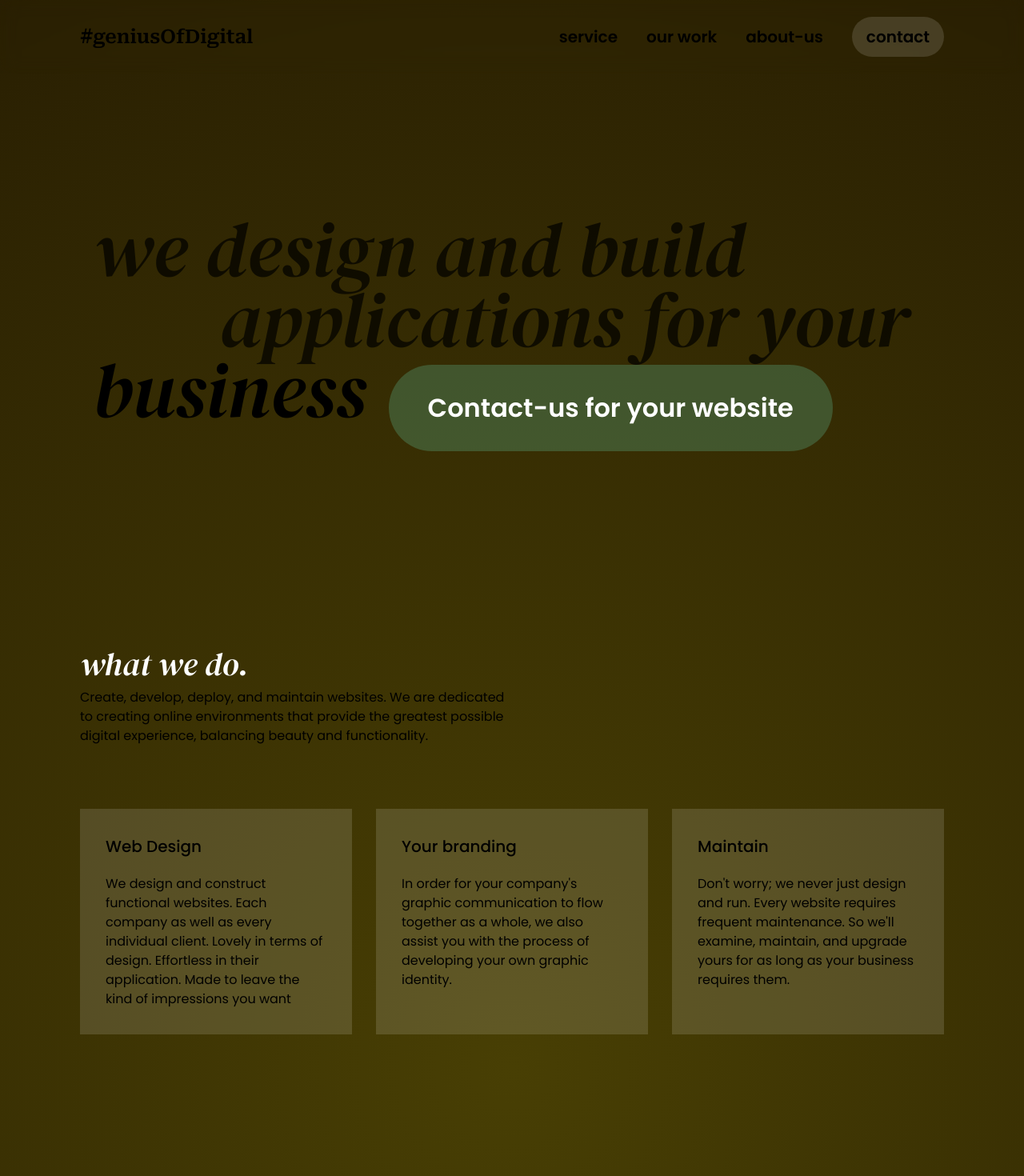
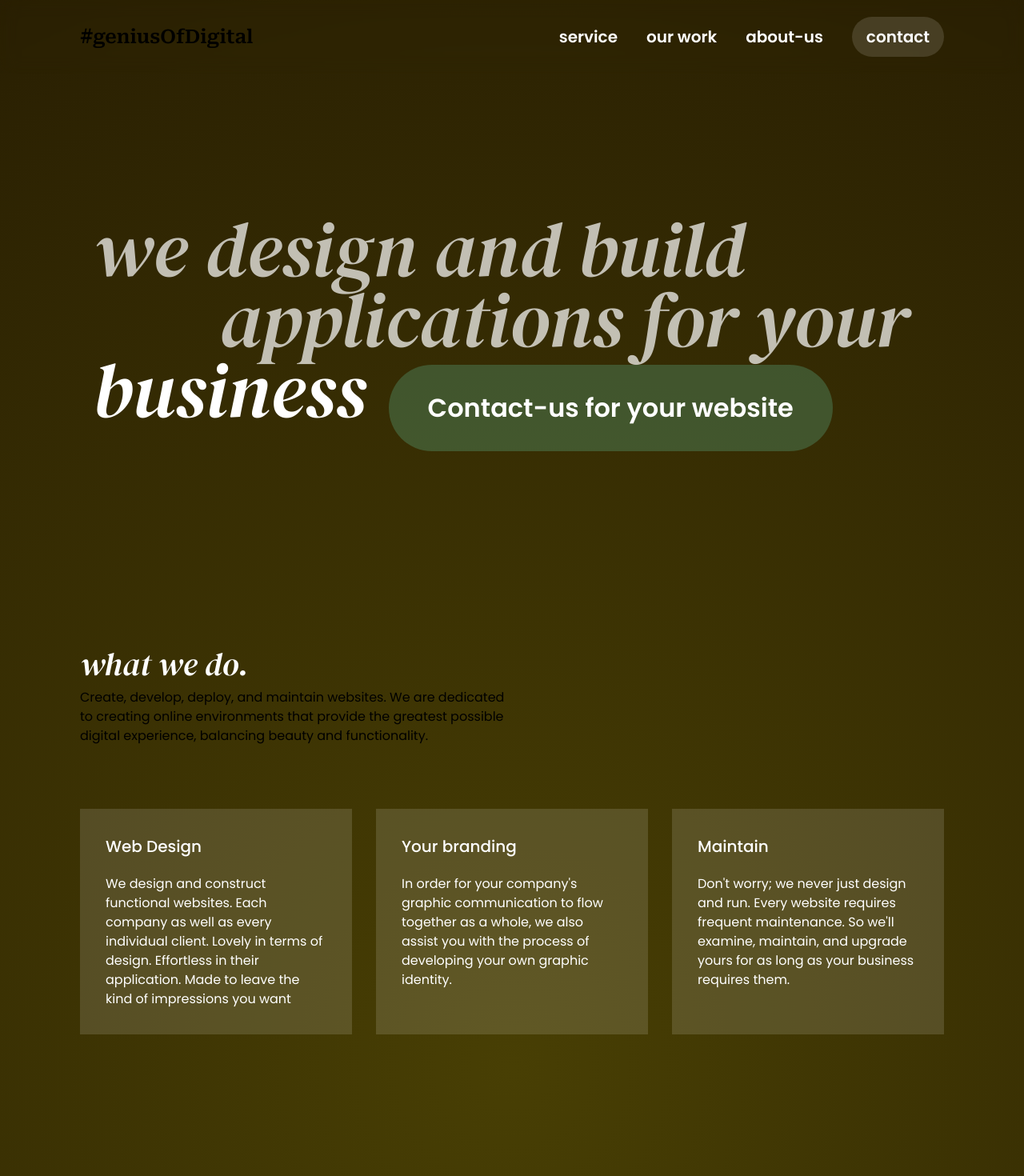
Before and after one commit to junior-boop/geniusofdigital, a Next.js app: page / in a window 1280 px wide. Shown: the top 1470 px of the page at 80% size. Built offline with nearby package versions, Linux system fonts and the light colour scheme.

Commit message:
colot text

```diff
--- a/app/page.tsx
+++ b/app/page.tsx
@@ -18,7 +18,7 @@ export default function Home() {
   const headerRef = useRef<any>()
 
   const lineHeight = 0.92
-  const styleDisplay = "font-display text-[36px] lg:text-[96px] italic text-white relative"
+  const styleDisplay = "font-display text-[36px] lg:text-[96px] italic relative"
 
   const AnimeLine = (ref: any, delay: number, opacity = 0.7) => {
     const characters = ref.current.innerText.split('')
@@ -32,7 +32,7 @@ export default function Home() {
     })
 
     ref.current.innerHTML = characters
-      .map((char: string) => `<span class = "font-display">${char}</span>`)
+      .map((char: string) => `<span class = "font-display text-white">${char}</span>`)
       .join('');
 
     anime({
@@ -159,7 +159,7 @@ export default function Home() {
               <h1 className="font-display italic text-[40px] px-4 lg:px-0 mb-3" style={{ lineHeight: 1 }}>
                 some of our template.
               </h1>
-              <div className="lg:w-[50%] mb-[79px] px-4 lg:px-0">
+              <div className="lg:w-[50%] mb-[79px] px-4 lg:px-0 text-white">
                 <p>These templates are websites or applications that are either completed or in progress that you may request for usage in your project.</p>
               </div>
               <div>
@@ -183,9 +183,9 @@ interface DescBlock {
 function DescBlock({ title, desc }: DescBlock) {
   return (
     <div className="flex-1 p-8 bg-[#fff2] text-white h-auto">
-      <h3 className="text-[20px] font-medium mb-5">{title}</h3>
+      <h3 className="text-[20px] font-medium mb-5 text-white">{title}</h3>
       <div>
-        <p>{desc}</p>
+        <p className="text-white">{desc}</p>
       </div>
     </div>
   )
--- a/components/header.tsx
+++ b/components/header.tsx
@@ -39,7 +39,7 @@ export default function Header({ position }: Header) {
                             <NavItem title="about-us" url="/about-us" />
                         </ul>
                         <Link href={'/contact'} >
-                            <div className="px-[18px] py-[10px] flex items-center rounded-full font-semibold text-[20px] bg-[#fff2]">
+                            <div className="px-[18px] py-[10px] flex items-center text-white rounded-full font-semibold text-[20px] bg-[#fff2]">
                                 contact
                             </div>
                         </Link>
@@ -82,7 +82,7 @@ interface NavItem {
 function NavItem({ url = '/', title }: NavItem) {
     return (
         <Link href={url}>
-            <li className="text-[20px] font-semibold">{title}</li>
+            <li className="text-[20px] font-semibold text-white">{title}</li>
         </Link>
     )
 }
```
